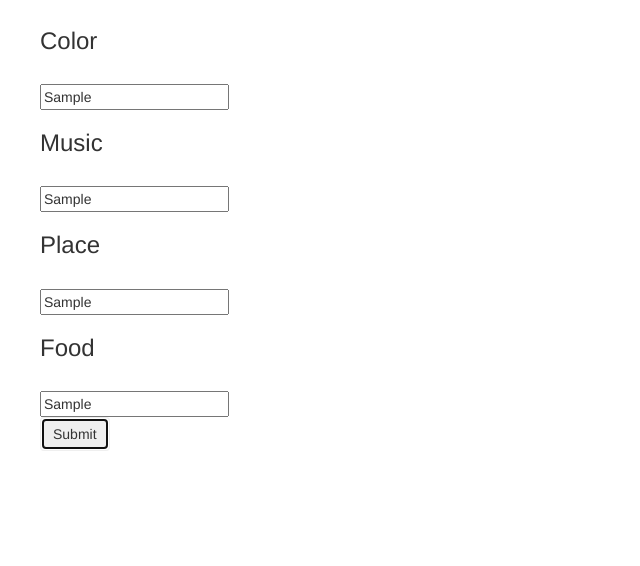
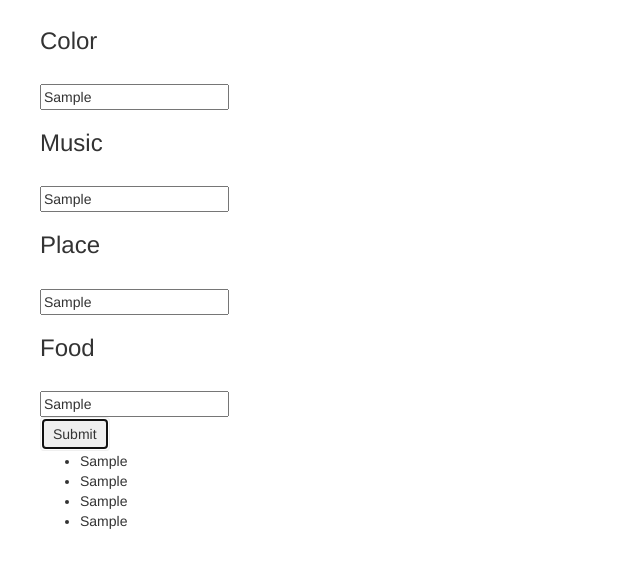
Before and after one commit to alexanderkondra/favorite_things, a plain HTML site: page index.html in a window 1280 px wide. Both pictures are taken after typing "Sample", "Sample", "Sample", "Sample" into the empty fields and a click on the button "Submit". Shown: the part 102-668 px from the top of the page, without its empty margins (0-640 px from the left). Drawn offline with nearby package versions, Linux system fonts and the light colour scheme.

Commit message:
display answers from users on webpage

```diff
--- a/index.html
+++ b/index.html
@@ -21,6 +21,12 @@
     <div class="button">
       <button type="submit" class="btn">Submit</button>
     </div>
+    <ul>
+      <li id="colorOutput"></li>
+      <li id="musicOutput"></li>
+      <li id="placeOutput"></li>
+      <li id="foodOutput"></li>
+    </ul>
     </form>
   </body>
 </html>
--- a/js/scripts.js
+++ b/js/scripts.js
@@ -1,5 +1,4 @@
 $(document).ready(function(){
-  alert("test");
   $("form").submit(function(event){
   var color = $("input#color").val();
   var music = $("input#music").val();
@@ -8,5 +7,12 @@ $(document).ready(function(){
   var total = [color, music, place, food];
   console.log(total);
   event.preventDefault();
+  // total.push(total[2]);
+  console.log(total);
+  // This will pull the text from the form and display in a list.
+  $("#colorOutput").text(total[0]);
+  $("#musicOutput").text(total[1]);
+  $("#placeOutput").text(total[2]);
+  $("#foodOutput").text(total[3]);
   })
 });
```
